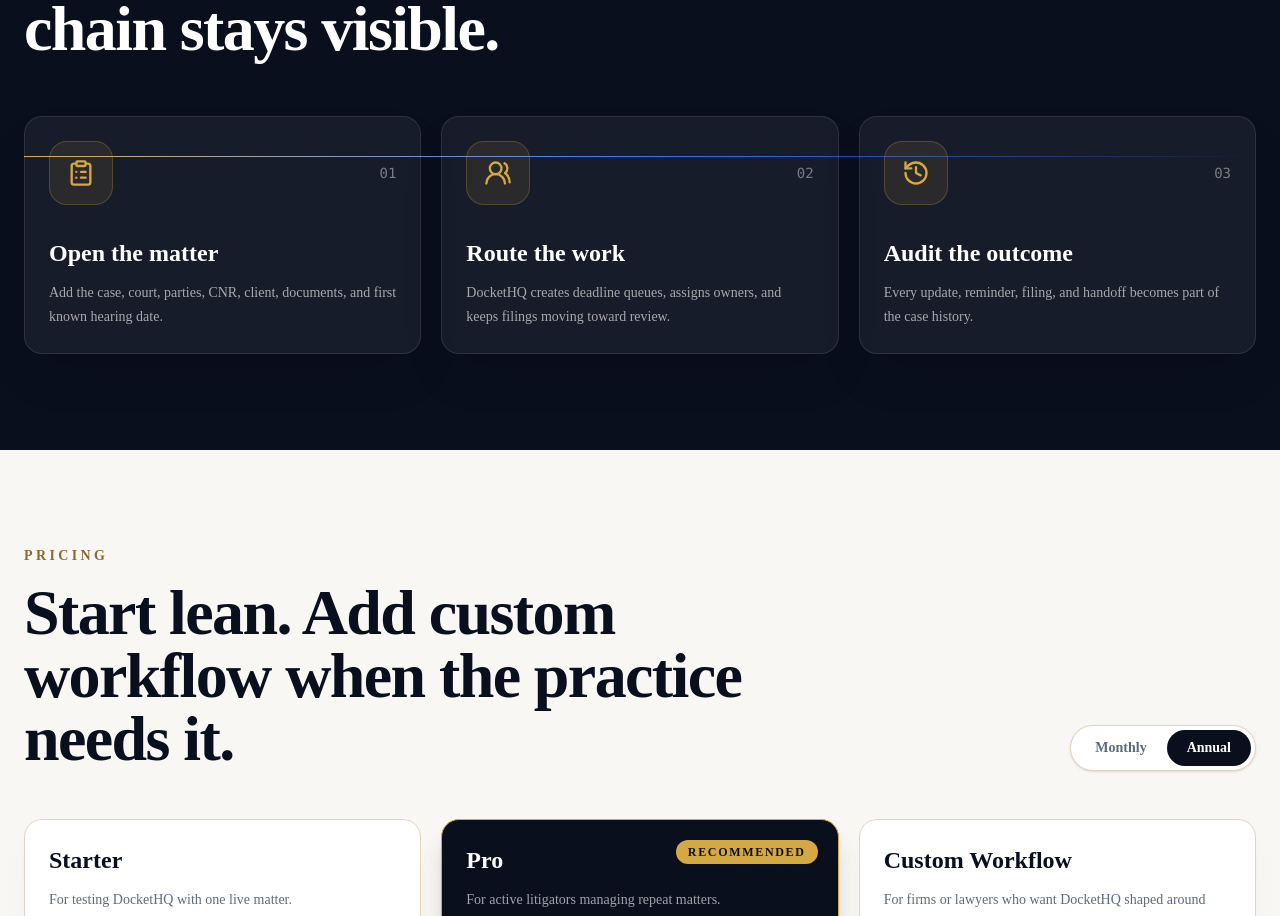
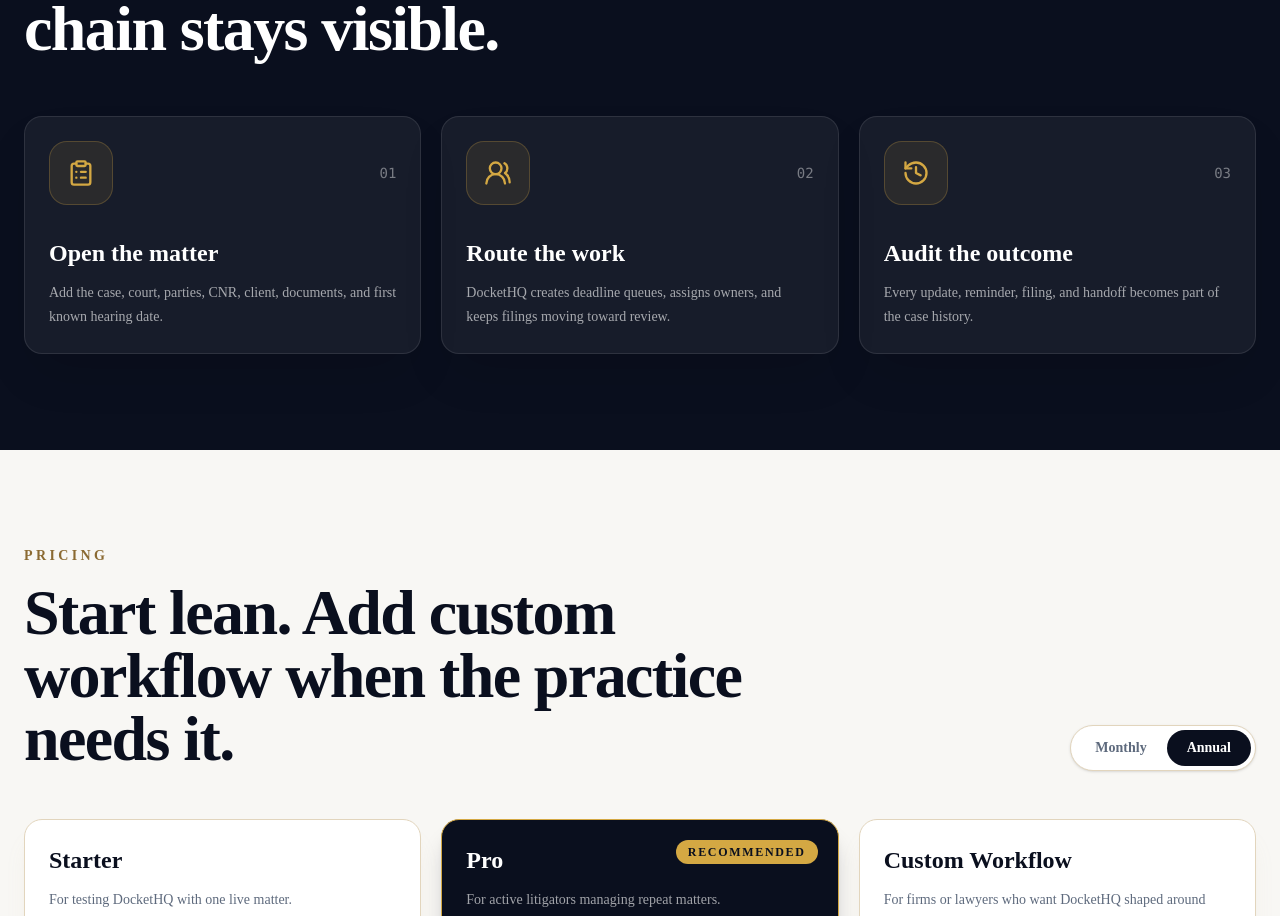
Before and after one commit to RS177/DOCKETHQ, a Next.js app: page / in a window 1280 px wide. Shown: the part 3401-4317 px from the top of the page. Built offline with nearby package versions, Linux system fonts and the light colour scheme.

Commit message:
Remove workflow connector line

```diff
--- a/components/landing/how-it-works-section.tsx
+++ b/components/landing/how-it-works-section.tsx
@@ -13,8 +13,7 @@
           </h2>
         </div>
 
-        <div className="relative mt-14 grid gap-5 lg:grid-cols-3">
-          <div className="absolute left-0 top-10 hidden h-px w-full bg-gradient-to-r from-[#D4A843] via-[#2D6BFF] to-transparent lg:block" />
+        <div className="mt-14 grid gap-5 lg:grid-cols-3">
           {steps.map((step, index) => {
             const Icon = step.icon;
             return (
```
